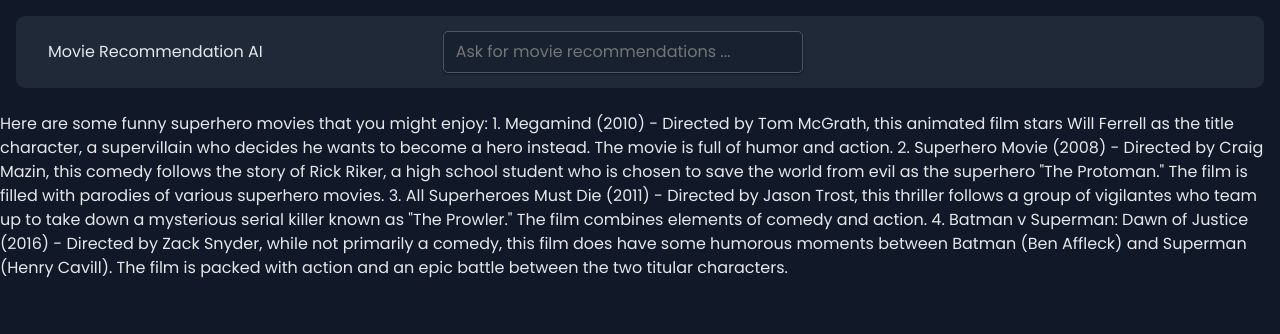
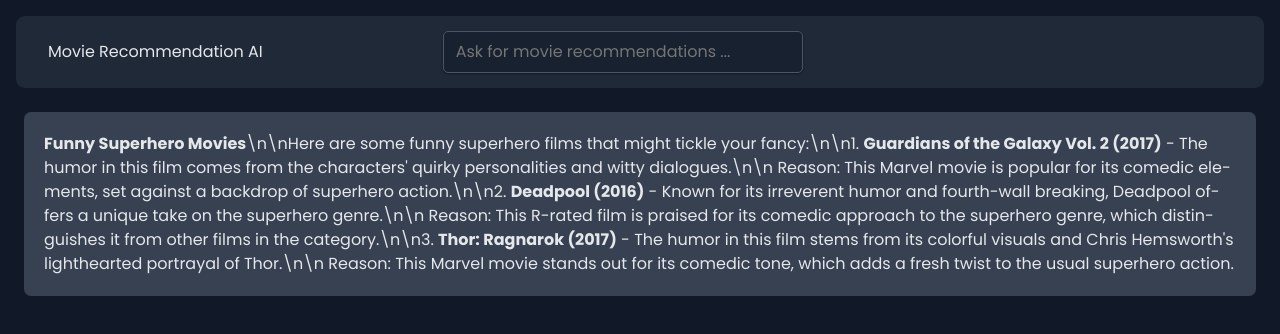
Before and after one commit to abduyus/Internship-rag, a React (Vite) app in the folder frontend/frontend/: page / in a window 1280 px wide. Shown: the top 334 px of the page. Built offline with nearby package versions, Linux system fonts and the light colour scheme; a web font is replaced by a local one.

Commit message:
adding styles for the RecommendationPanel

```diff
--- a/frontend/frontend/src/App.jsx
+++ b/frontend/frontend/src/App.jsx
@@ -6,15 +6,7 @@
         <div>
             <Header/>
             <RecommendationPanel>
-                Here are some funny superhero movies that you might enjoy:
-
-                1. Megamind (2010) - Directed by Tom McGrath, this animated film stars Will Ferrell as the title character, a supervillain who decides he wants to become a hero instead. The movie is full of humor and action.
-
-                2. Superhero Movie (2008) - Directed by Craig Mazin, this comedy follows the story of Rick Riker, a high school student who is chosen to save the world from evil as the superhero "The Protoman." The film is filled with parodies of various superhero movies.
-
-                3. All Superheroes Must Die (2011) - Directed by Jason Trost, this thriller follows a group of vigilantes who team up to take down a mysterious serial killer known as "The Prowler." The film combines elements of comedy and action.
-
-                4. Batman v Superman: Dawn of Justice (2016) - Directed by Zack Snyder, while not primarily a comedy, this film does have some humorous moments between Batman (Ben Affleck) and Superman (Henry Cavill). The film is packed with action and an epic battle between the two titular characters.
+                **Funny Superhero Movies**\n\nHere are some funny superhero films that might tickle your fancy:\n\n1. **Guardians of the Galaxy Vol. 2 (2017)** - The humor in this film comes from the characters' quirky personalities and witty dialogues.\n\n   Reason: This Marvel movie is popular for its comedic elements, set against a backdrop of superhero action.\n\n2. **Deadpool (2016)** - Known for its irreverent humor and fourth-wall breaking, Deadpool offers a unique take on the superhero genre.\n\n   Reason: This R-rated film is praised for its comedic approach to the superhero genre, which distinguishes it from other films in the category.\n\n3. **Thor: Ragnarok (2017)** - The humor in this film stems from its colorful visuals and Chris Hemsworth's lighthearted portrayal of Thor.\n\n   Reason: This Marvel movie stands out for its comedic tone, which adds a fresh twist to the usual superhero action.
             </RecommendationPanel>
         </div>
     );
--- a/frontend/frontend/src/sections/RecommendationPanel.jsx
+++ b/frontend/frontend/src/sections/RecommendationPanel.jsx
@@ -2,7 +2,12 @@
 import ReactMarkdown from "react-markdown";
 
 const StyledRecommendationPanel = styled.div`
-    margin: 2.4rem auto;
+    margin: 2.4rem;
+    background-color: var(--color-grey-200);
+    padding: 2rem;
+    height: auto;
+    border-radius: var(--border-radius-md);
+    //box-shadow: var(--shadow-md)
 `
 
 
```
